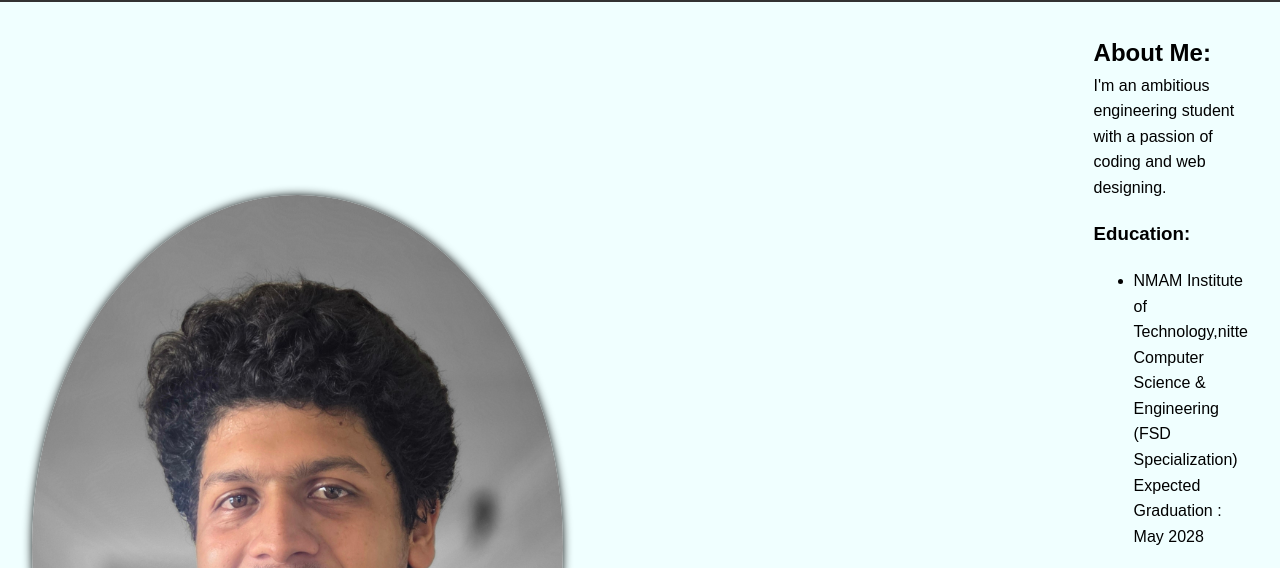
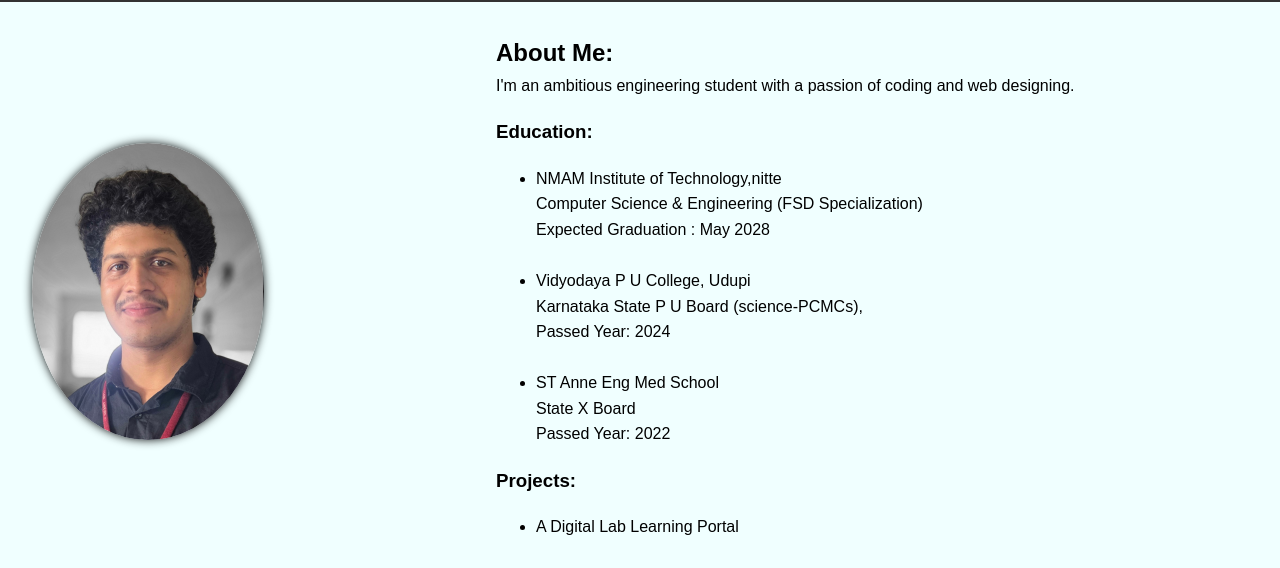
Before and after one commit to vinyas06/vinyasport, a plain HTML site: page index.html in a window 1280 px wide. Shown: the part 81-649 px from the top of the page. Drawn offline with Linux system fonts and the light colour scheme.

Commit message:
Update index.html

```diff
--- a/index.html
+++ b/index.html
@@ -13,7 +13,7 @@
     <main>
         <section class="profile">
             <div class="photo">
-                <img src="IMG_20250925_072818.jpg" alt="Your Photo">
+                <img src="Screenshot 2025-10-09 004723.png" alt="Your Photo">
             </div>
             <div class="bio">
                 <h2>About Me:</h2>
```
